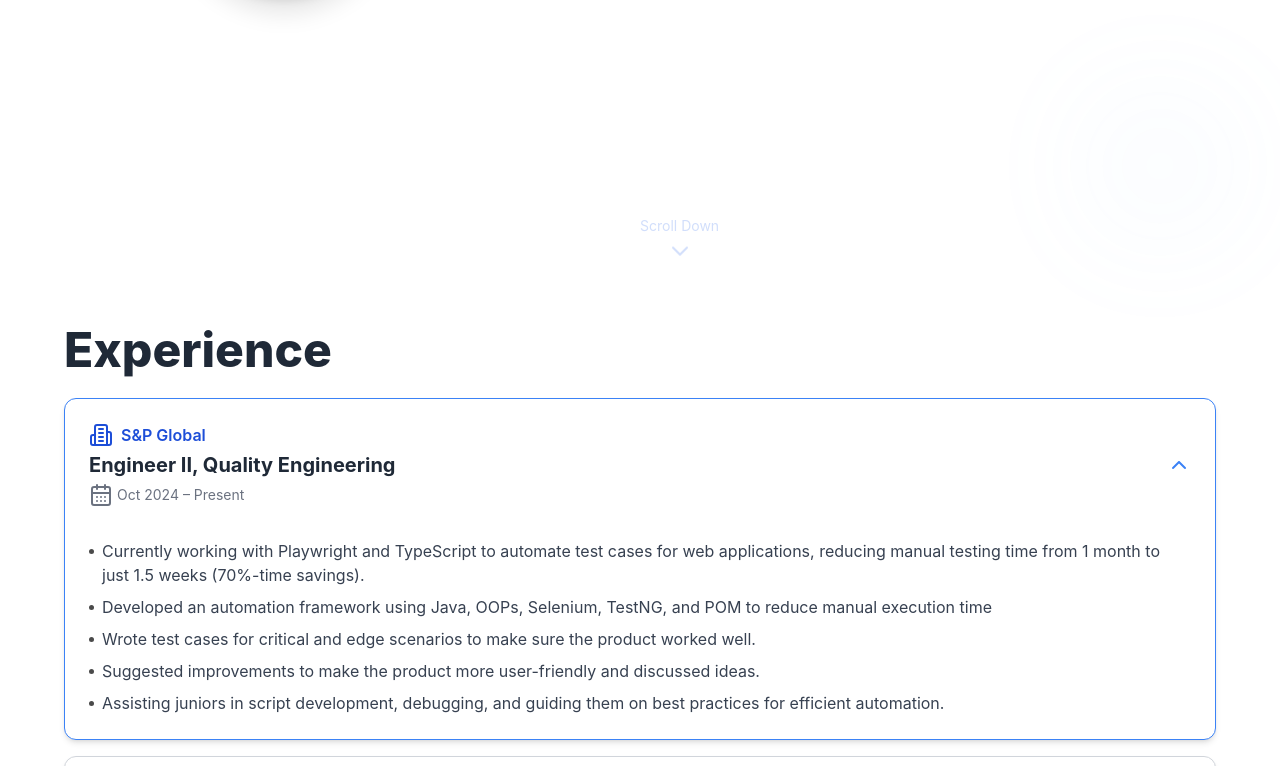
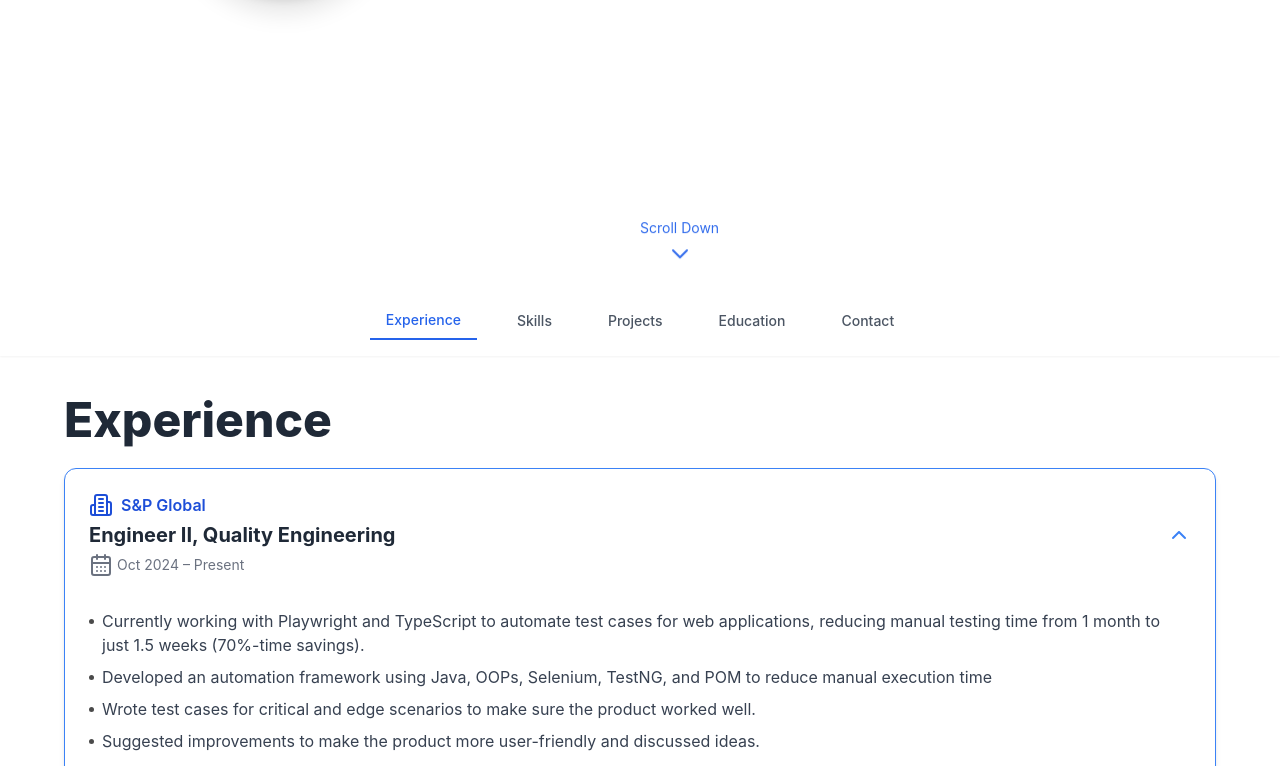
Before and after one commit to im-gulshan/Gulshan-Portfolio, a React (Create React App) app: page / in a window 1280 px wide. Shown: the part 514-1280 px from the top of the page. Built offline with nearby package versions, Linux system fonts and the light colour scheme.

Commit message:
Enhanced UI

```diff
--- a/src/App.css
+++ b/src/App.css
@@ -36,3 +36,59 @@
     transform: rotate(360deg);
   }
 }
+
+/* Hide scrollbar but keep functionality */
+.hide-scrollbar {
+  -ms-overflow-style: none;  /* IE and Edge */
+  scrollbar-width: none;     /* Firefox */
+}
+
+.hide-scrollbar::-webkit-scrollbar {
+  display: none;             /* Chrome, Safari and Opera */
+}
+
+/* Smooth scrolling behavior */
+.snap-x {
+  scroll-snap-type: x mandatory;
+  scroll-behavior: smooth;
+}
+
+/* Optional: Add navigation indicators */
+.scroll-indicator {
+  position: fixed;
+  bottom: 20px;
+  left: 50%;
+  transform: translateX(-50%);
+  display: flex;
+  gap: 8px;
+  z-index: 50;
+}
+
+.scroll-indicator-dot {
+  width: 8px;
+  height: 8px;
+  border-radius: 50%;
+  background-color: rgba(59, 130, 246, 0.5);
+  transition: all 0.3s;
+}
+
+.scroll-indicator-dot.active {
+  background-color: rgb(59, 130, 246);
+  transform: scale(1.5);
+}
+
+
+/* Tab transitions */
+.tab-content {
+  transition: opacity 0.3s ease-in-out;
+}
+
+/* Active tab indicator animation */
+.border-b-2 {
+  transition: border-color 0.3s ease;
+}
+
+/* Smooth tab switching */
+button {
+  transition: all 0.3s ease;
+}
--- a/src/App.js
+++ b/src/App.js
@@ -1,8 +1,8 @@
 import './App.css';
-import React, { useEffect } from 'react';
-import { useLocation } from 'react-router-dom';
+import React, { useState } from 'react';
 import ReactGA from 'react-ga4';
 
+// Component imports
 import Header from './components/Header';
 import About from './components/About';
 import Projects from './components/Projects';
@@ -12,31 +12,75 @@ import Experience from './components/Experience';
 import ScrollToTopButton from './components/ScrollToTopButton';
 import Footer from './components/Footer';
 import Education from './components/Education';
-import { ThemeProvider } from './components/ThemeContext'; // ✅ import the provider
+import { ThemeProvider } from './components/ThemeContext';
 
-const TRACKING_ID = "G-W9BM9GSX4M"; // your Measurement ID
-
+// Google Analytics configuration
+const TRACKING_ID = "G-W9BM9GSX4M";
 ReactGA.initialize(TRACKING_ID);
 
 function App() {
+  // State for active tab management
+  const [activeTab, setActiveTab] = useState('experience');
 
-  const location = useLocation();
+  // Navigation tabs configuration
+  const navigationTabs = [
+    { id: 'experience', label: 'Experience' },
+    { id: 'skills', label: 'Skills' },
+    { id: 'projects', label: 'Projects' },
+    { id: 'education', label: 'Education' },
+    { id: 'contact', label: 'Contact' }
+  ];
 
-  useEffect(() => {
-    ReactGA.send({ hitType: "pageview", page: location.pathname });
-  }, [location]);
-
+  // Render the active section based on selected tab
+  const renderActiveSection = () => {
+    switch (activeTab) {
+      case 'experience':
+        return <Experience />;
+      case 'skills':
+        return <Skills />;
+      case 'projects':
+        return <Projects />;
+      case 'education':
+        return <Education />;
+      case 'contact':
+        return <Contact />;
+      default:
+        return <Experience />;
+    }
+  };
 
   return (
     <ThemeProvider>
       <div>
         <Header />
         <About />
-        <Experience />
-        <Skills />
-        <Projects />
-        <Education />
-        <Contact />
+
+        {/* Tab Navigation */}
+        <div id="sections-container" className="bg-white py-4 sticky top-0 z-50 shadow-sm">
+          <div className="max-w-6xl mx-auto px-4">
+            <div className="flex justify-center gap-6 overflow-x-auto hide-scrollbar">
+              {navigationTabs.map(tab => (
+                <button
+                  key={tab.id}
+                  onClick={() => setActiveTab(tab.id)}
+                  className={`px-4 py-2 font-medium text-sm transition-all whitespace-nowrap
+                    ${activeTab === tab.id
+                      ? 'text-blue-600 border-b-2 border-blue-600'
+                      : 'text-gray-600 hover:text-blue-600'
+                    }`}
+                >
+                  {tab.label}
+                </button>
+              ))}
+            </div>
+          </div>
+        </div>
+
+        {/* Content Section */}
+        <div className="min-h-screen bg-white">
+          {renderActiveSection()}
+        </div>
+
         <ScrollToTopButton />
         <Footer />
       </div>
--- a/src/components/About.jsx
+++ b/src/components/About.jsx
@@ -38,6 +38,13 @@ const About = () => {
       }
     };
   }, [isMobile]);
+
+  const handleScrollClick = () => {
+    const sectionsDiv = document.querySelector('#sections-container'); // Add this ID to your sections container
+    if (sectionsDiv) {
+      sectionsDiv.scrollIntoView({ behavior: 'smooth' });
+    }
+  };
 
 
   return (
@@ -104,7 +111,8 @@ const About = () => {
               initial={{ opacity: 0, y: 10 }}
               animate={{ opacity: 1, y: [10, 0, 10] }}
               transition={{ duration: 1.5, repeat: Infinity }}
-              className="block sm:hidden mt-6 text-blue-600 text-sm flex flex-col items-center pointer-events-none"
+              className="block sm:hidden mt-6 text-blue-600 text-sm flex flex-col items-center cursor-pointer"
+          onClick={handleScrollClick}
             >
               <span>Scroll Down</span>
               <svg className="w-6 h-6 mt-1 animate-bounce" fill="none" stroke="currentColor" strokeWidth="2" viewBox="0 0 24 24">
@@ -119,8 +127,9 @@ const About = () => {
               initial={{ opacity: 0, y: 10 }}
               animate={{ opacity: 1, y: [10, 0, 10] }}
               transition={{ duration: 1.5, repeat: Infinity }}
-              className="absolute bottom-0 left-1/2 transform -translate-x-1/2 mb-6 text-blue-600 text-sm pointer-events-none flex flex-col items-center space-y-2"
-              style={{ transform: 'translateX(-10%)' }}
+              className="absolute bottom-0 left-1/2 transform -translate-x-1/2 mb-6 text-blue-600 text-sm cursor-pointer flex flex-col items-center space-y-2 hover:text-blue-700"
+          style={{ transform: 'translateX(-10%)' }}
+          onClick={handleScrollClick}
             >
               <span>Scroll Down</span>
               <svg className="w-6 h-6 mt-1 animate-bounce" fill="none" stroke="currentColor" strokeWidth="2" viewBox="0 0 24 24">
```
